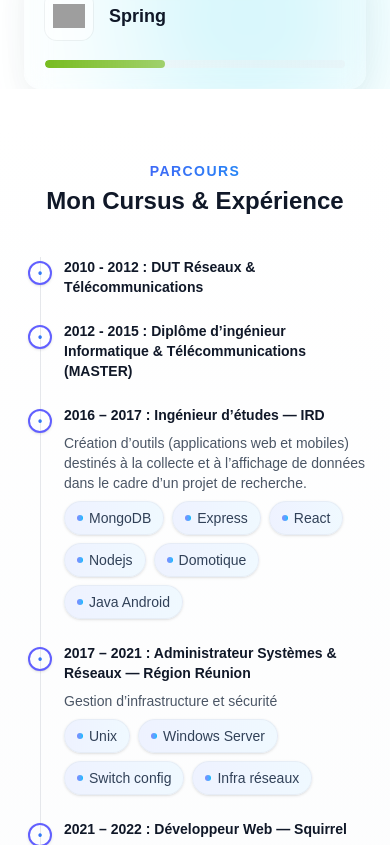
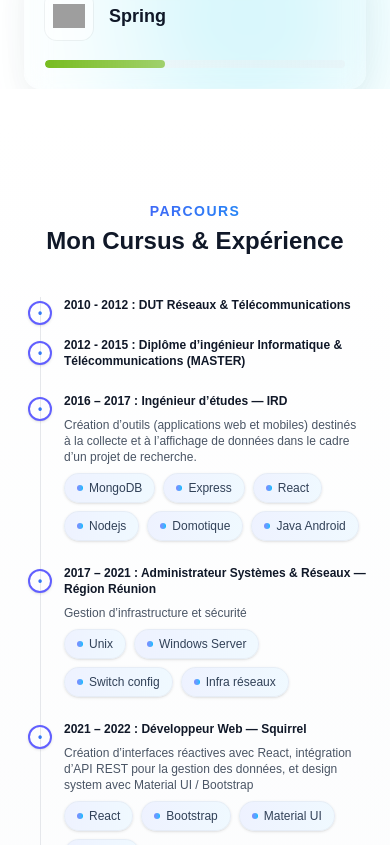
Before and after one commit to slg9/portfolio, a Next.js app: page / in a window 390 px wide. Shown: the part 6099-6944 px from the top of the page. Built offline with nearby package versions, Linux system fonts and the light colour scheme; grey boxes are pictures that could not be loaded.

Commit message:
update to email

```diff
--- a/app/components/sections/AboutMe.tsx
+++ b/app/components/sections/AboutMe.tsx
@@ -17,7 +17,7 @@ const AboutMe = () => {
   };
 
   const handleDownloadCV = () => {
-    const lienCV = "/docs/Sebastien_Legros_CV.pdf";
+    const lienCV = "/docs/Sebastien_Legros_CV-2025.pdf";
     const a = document.createElement("a");
     a.href = lienCV;
     a.download = "Sebastien_Legros_CV-2025.pdf";
--- a/app/components/sections/Contact.tsx
+++ b/app/components/sections/Contact.tsx
@@ -193,9 +193,9 @@ export default function Contact() {
                     Plutôt par e-mail{" "}
                     <a
                         className="font-medium text-gray-900 underline underline-offset-4"
-                        href="mailto:sebastien@neitsa.fr"
+                        href="mailto:slegros9@gmail.com"
                     >
-                        sebastien@neitsa.fr
+                        slegros9@gmail.com
                     </a>
                 </p>
             </div>
--- a/app/components/sections/Cursus.tsx
+++ b/app/components/sections/Cursus.tsx
@@ -41,18 +41,18 @@ function TimelineItem({
 
       {/* Contenu */}
       <div className="flex flex-col gap-2">
-        <h3 className="text-sm font-semibold text-gray-900">
+        <h3 className="text-xs font-semibold text-gray-900">
           {year} : {title}
         </h3>
-        {subtitle && <p className="text-sm text-gray-600">{subtitle}</p>}
+        {subtitle && <p className="text-xs text-gray-600">{subtitle}</p>}
         {tags && (
           <ul className="flex flex-wrap gap-2">
             {tags.map((t) => (
               <li
                 key={t}
-                className="inline-flex items-center gap-1.5 rounded-full bg-gradient-to-r from-indigo-50 to-sky-50 px-3 py-1.5 text-sm font-medium text-slate-700 shadow-sm border border-slate-200/60 hover:shadow-md hover:-translate-y-0.5 transition"
+                className="inline-flex items-center gap-1.5 rounded-full bg-gradient-to-r from-indigo-50 to-sky-50 px-3 py-1.5 text-xs font-medium text-slate-700 shadow-sm border border-slate-200/60 hover:shadow-md hover:-translate-y-0.5 transition"
               >
-                <span className="h-1.5 w-1.5 rounded-full bg-gradient-to-r from-indigo-400 to-sky-400" />
+                <span className="h-1.5 w-1.5 rounded-full bg-gradient-to-r from-indigo-400 to-sky-400 text-xs" />
                 {t}
               </li>
             ))}
@@ -102,7 +102,7 @@ export default function Cursus() {
 
 
   return (
-    <section id="cursus" className=" w-full bg-gradient-to-b from-white to-gray-50 px-6 py-10 md:snap-start md:snap-always  ">
+    <section id="cursus" className=" w-full bg-gradient-to-b from-white to-gray-50 px-6 py-20 md:snap-start md:snap-always  ">
       <div className="mx-auto max-w-4xl">
         {/* Header */}
         <motion.header
@@ -120,7 +120,7 @@ export default function Cursus() {
 
         {/* Timeline container */}
         <div className="flex flex-col md:flex-row gap-12 items-center max-w-5xl">
-          <div className="relative max-w-[600px]">
+          <div className="relative max-w-[700px]">
             {/* Ligne verticale animée (se “dessine”) */}
             <motion.span
               aria-hidden
--- a/app/components/sections/Hero.tsx
+++ b/app/components/sections/Hero.tsx
@@ -4,7 +4,7 @@ import { Easing, motion } from "framer-motion";
 
 const linkedinUrl = "https://www.linkedin.com/in/sébastien-legros-23a85085";
 const githubUrl = "https://github.com/slg9";
-const mailUrl = "mailto:sebastien@neitsa.fr";
+const mailUrl = "mailto:slegros9@gmail.com";
 
 export default function Hero() {
   const ease: Easing[] = ["anticipate","backIn"];
```
Also changed, not shown: 1 other file (tests, documents, lock files or other folders).
